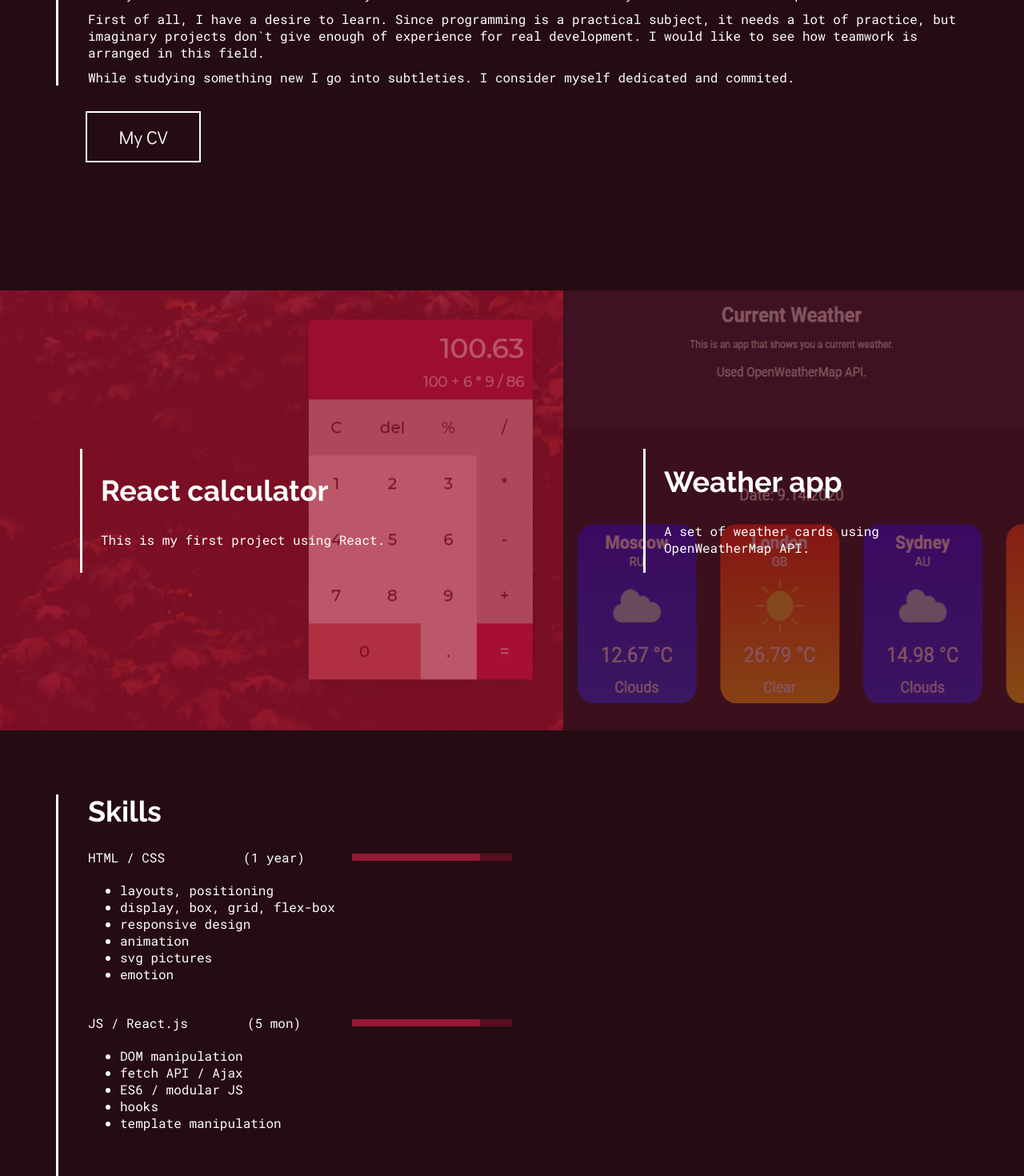
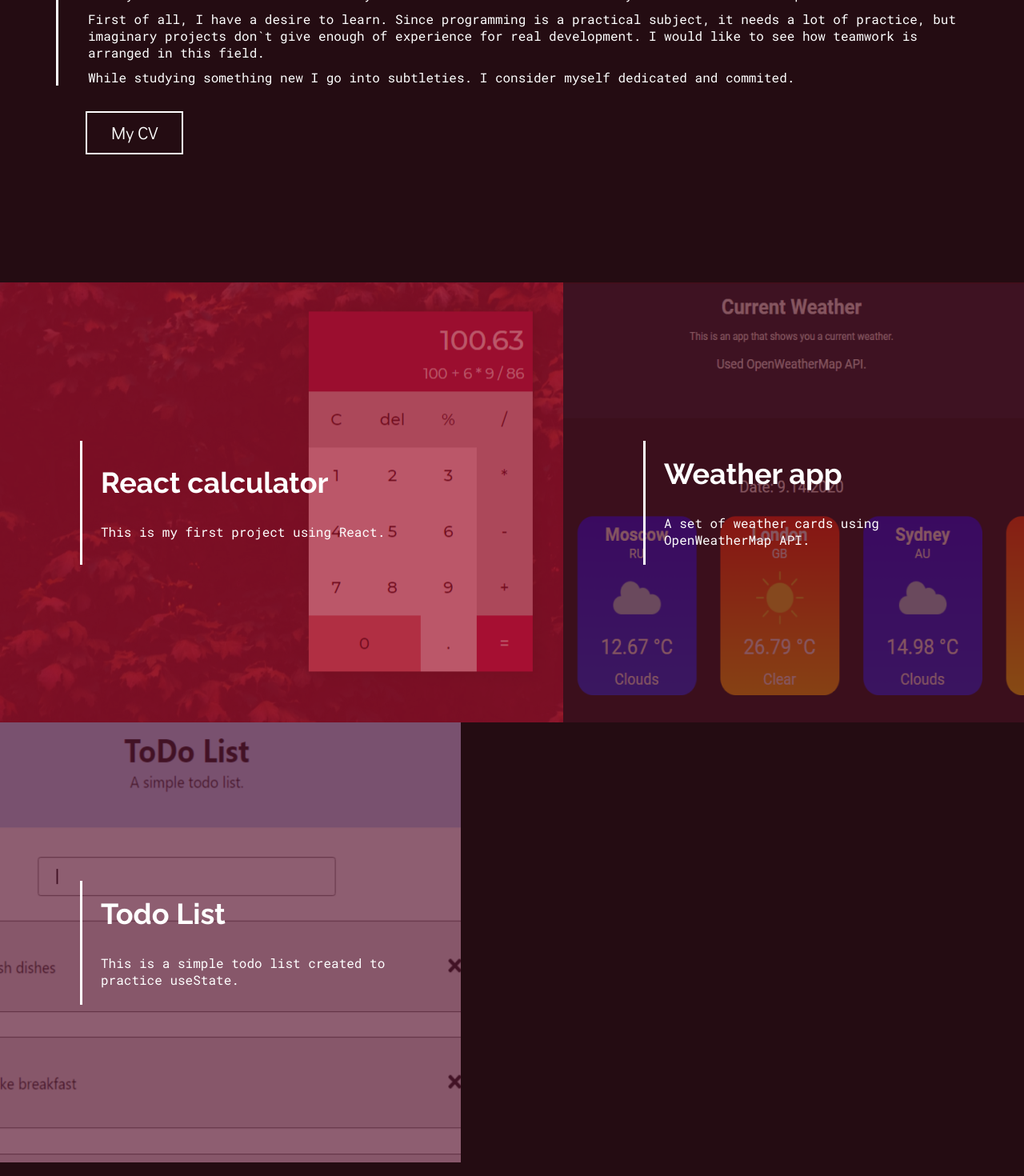
Before and after one commit to d15hw45h3r/portfolio, a React (Create React App) app: page / in a window 1280 px wide. Shown: the part 880-2350 px from the top of the page at 80% size. Built offline with nearby package versions, Linux system fonts and the light colour scheme.

Commit message:
fixed issues and added a new project

```diff
--- a/src/App.css
+++ b/src/App.css
@@ -151,17 +151,14 @@
 }
 
 .btn {
-  width: 150px;
-  height: 60px;
+  padding: 10px 35px;
 }
 
 .btn-cv {
-  width: 140px;
-  height: 60px;
-  line-height: 2.5;
+  padding: 0 30px;
   text-align: center;
   vertical-align: middle;
-  line-height: 60px;
+  line-height: 50px;
   display: inline-block;
   margin-bottom: 80px;
 }
@@ -172,7 +169,7 @@
   background-color: transparent;
   color: #fff;
   font-family: "Didact Gothic", sans-serif;
-  font-size: 23px;
+  font-size: 22px;
   margin-left: 37px;
   margin-top: 32px;
 }
--- a/src/components/main/about.js
+++ b/src/components/main/about.js
@@ -22,12 +22,7 @@
           dedicated and commited.
         </p>
       </div>
-      <a
-        href={cv}
-        target="_blank"
-        rel="noopener noreferrer"
-        className="btn-cv en"
-      >
+      <a href={cv} target="_blank" rel="noopener noreferrer" className="btn-cv">
         My CV
       </a>
     </section>
--- a/src/components/main/achievements.js
+++ b/src/components/main/achievements.js
@@ -11,7 +11,7 @@
             <h3>Education</h3>
             <p>Igor Sikorsky Kyiv Polytechnic Institute, 2017-2021</p>
             <p>Faculty: Informatics and Computer Technology</p>
-            <p>Specialty: Computer Engineeging</p>
+            <p>Specialty: Computer Engineering</p>
           </div>
           <div className="ach-section">
             <h3>First Certificate in English</h3>
--- a/src/components/main/projects/projects.js
+++ b/src/components/main/projects/projects.js
@@ -5,6 +5,7 @@
 
 import img from "../../../files/react-calculator.png";
 import img2 from "../../../files/weather-project.png";
+import img3 from "../../../files/todo-list.png";
 
 const Projects = () => {
   return (
@@ -22,6 +23,12 @@
           description="A set of weather cards using OpenWeatherMap API."
           image={img2}
         />
+        <ProjectItem
+          link="https://d15hw45h3r.github.io/todo-list/"
+          header="Todo List"
+          description="This is a simple todo list created to practice useState."
+          image={img3}
+        />
       </div>
     </section>
   );
--- a/src/style.scss
+++ b/src/style.scss
@@ -175,18 +175,15 @@
 // BUTTONS
 
 .btn {
-  width: 150px;
-  height: 60px;
+  padding: 10px 35px;
 }
 
 .btn-cv {
-  width: 140px;
-  height: 60px;
-  line-height: 2.5;
+  padding: 0 30px;
 
   text-align: center;
   vertical-align: middle;
-  line-height: 60px;
+  line-height: 50px;
   display: inline-block;
   margin-bottom: 80px;
 }
@@ -198,7 +195,7 @@
   color: $white;
 
   font-family: $font-didact;
-  font-size: 23px;
+  font-size: 22px;
 
   margin-left: 37px;
   margin-top: 32px;
```
Also changed, not shown: src/files/todo-list.png (added), 1 other file (tests, documents, lock files or other folders).
